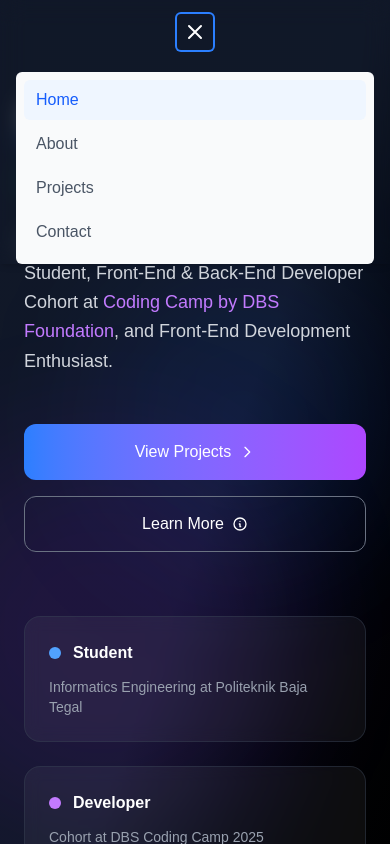
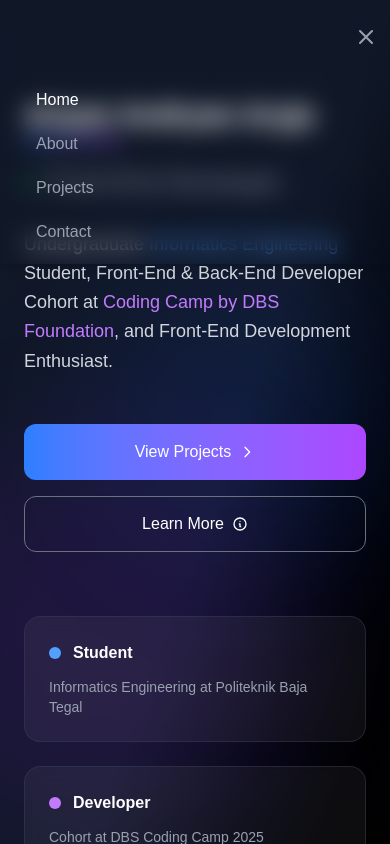
Before and after one commit to Ryanz23/my-web, a Next.js app: page / in a window 390 px wide. Both pictures are taken after a click on the button "Open main menu". Shown: the top 844 px of the page. Built offline with nearby package versions, Linux system fonts and the light colour scheme.

Commit message:
Update: edit mobile display and add transition

```diff
--- a/src/components/Header.tsx
+++ b/src/components/Header.tsx
@@ -81,16 +81,16 @@ const Header: React.FC<HeaderProps> = ({
           </div>
 
           {/* Mobile menu button */}
-          <div className="md:hidden">
+          <div className="md:hidden ml-auto">
             <button
               onClick={toggleMobileMenu}
-              className="inline-flex items-center justify-center p-2 rounded-md text-white hover:text-blue-600 focus:outline-none focus:ring-2 focus:ring-inset focus:ring-blue-500"
+              className="inline-flex items-center justify-center p-2 rounded-md text-gray-400 hover:text-white focus:outline-none transition-colors duration-300"
               aria-expanded="false"
             >
               <span className="sr-only">Open main menu</span>
               {/* Hamburger icon */}
               <svg
-                className={`${isMobileMenuOpen ? "hidden" : "block"} h-6 w-6`}
+                className={`${isMobileMenuOpen ? "opacity-0" : "opacity-100"} h-6 w-6 absolute transition-opacity duration-300`}
                 xmlns="http://www.w3.org/2000/svg"
                 fill="none"
                 viewBox="0 0 24 24"
@@ -106,7 +106,7 @@ const Header: React.FC<HeaderProps> = ({
               </svg>
               {/* Close icon */}
               <svg
-                className={`${isMobileMenuOpen ? "block" : "hidden"} h-6 w-6`}
+                className={`${isMobileMenuOpen ? "opacity-100" : "opacity-0"} h-6 w-6 absolute transition-opacity duration-300`}
                 xmlns="http://www.w3.org/2000/svg"
                 fill="none"
                 viewBox="0 0 24 24"
@@ -125,8 +125,8 @@ const Header: React.FC<HeaderProps> = ({
         </div>
 
         {/* Mobile Menu */}
-        <div className={`md:hidden ${isMobileMenuOpen ? "block" : "hidden"}`}>
-          <div className="px-2 pt-2 pb-3 space-y-1 sm:px-3 bg-gray-50 rounded-md mt-2">
+        <div className={`md:hidden transition-all duration-300 ease-in-out overflow-hidden ${isMobileMenuOpen ? "max-h-screen" : "max-h-0"}`}>
+          <div className="px-2 pt-2 pb-3 space-y-1 sm:px-3 bg-transparent rounded-md mt-2">
             {menuItems.map((item, index) => (
               <div key={index}>
                 {item.isExternal ? (
@@ -142,10 +142,10 @@ const Header: React.FC<HeaderProps> = ({
                 ) : (
                   <Link
                     href={item.href}
-                    className={`block px-3 py-2 rounded-md text-base font-medium transition-colors duration-200 ${
+                    className={`block px-3 py-2 rounded-md text-base font-medium transition-colors duration-300 ${
                       isActiveLink(item.href)
-                        ? "text-blue-600 bg-blue-50"
-                        : "text-gray-600 hover:text-blue-600"
+                        ? "text-white"
+                        : "text-gray-400 hover:text-white"
                     }`}
                     onClick={() => setIsMobileMenuOpen(false)}
                   >
```
